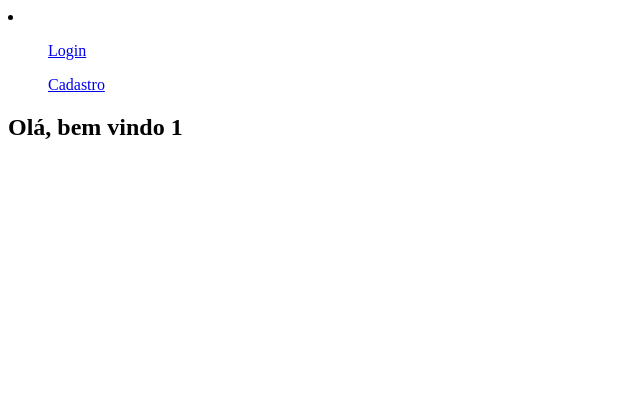
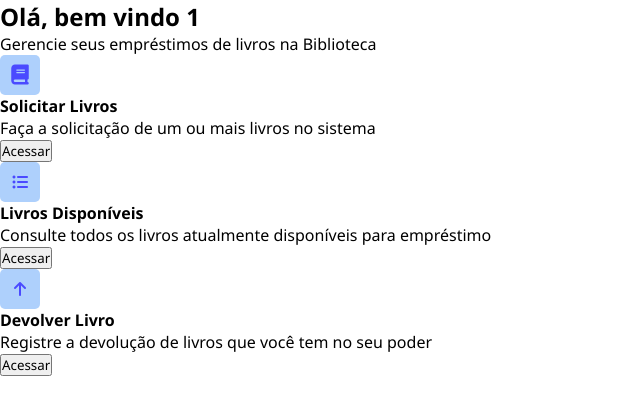
Before and after one commit to feliperrgama/Sistema-Gerenciamento-Biblioteca, a Flask app: page /usuarios/1 in a window 1280 px wide. Shown: the top 415 px of the page, without its empty margins (0-640 px from the left). Run offline with Flask 3, Linux system fonts and the light colour scheme.

Commit message:
Dando continuidade para a implementação da home page do usuário
Refatorando o código da página de cadastro, pois está estava com erros

```diff
--- a/templates/src-front/home_page_user.html
+++ b/templates/src-front/home_page_user.html
@@ -6,21 +6,96 @@
     <meta name="viewport" content="width=device-width, initial-scale=1.0">
     <title>USER HOME PAGE | SGB</title>
 
+    <link rel="stylesheet" href="https://cdnjs.cloudflare.com/ajax/libs/font-awesome/6.5.1/css/all.min.css"
+        integrity="sha512-DTOQO9RWCH3ppGqcWaEA1BIZOC6xxalwEsw9c2QQeAIftl+Vegovlnee1c9QX4TctnWMn13TZye+giMm8e2LwA=="
+        crossorigin="anonymous" referrerpolicy="no-referrer" />
+
     <style>
+        * {
+            padding: 0;
+            margin: 0;
+            box-sizing: border-box;
+            font-family: 'Segoe UI', Tahoma, Geneva, Verdana, sans-serif;
+        }
 
+        body {
+            min-height: 100vh;
+            display: flex;
+            flex-direction: column;
+        }
+
+        .icon-function {
+            background-color: rgb(174, 208, 252);
+            width: 40px;
+            height: 40px;
+            display: flex;
+            align-items: center;
+            justify-content: center;
+            border-radius: 5px;
+        }
     </style>
 </head>
 
 <body>
-    <header>
-        <li>
-            <ul><a href="http://127.0.0.1:5000/login">Login</a></ul>
-            <ul><a href="http://127.0.0.1:5000/register">Cadastro</a></ul>
-        </li>
-    </header>
+    <main>
+        <section class="sec-1">
+            <h1>Olá, bem vindo {{ nome_do_usuario }}</h1>
+            <p>Gerencie seus empréstimos de livros na Biblioteca</p>
+        </section>
 
-    <main>
-        <h2>Olá, bem vindo {{ nome_do_usuario }}</h2>
+        <section class="sec-2">
+            <div class="function-container">
+                <div class="function">
+                    <div class="icon-function">
+                        <i style="color: rgb(74, 74, 255); font-size: 20px;" class="fa-solid fa-book"></i>
+                    </div>
+
+                    <div class="function-name">
+                        <h4>Solicitar Livros</h4>
+                        <p class="p-function">Faça a solicitação de um ou mais livros no sistema</p>
+                    </div>
+                </div>
+
+                <div>
+                    <button class="acessar-btn">Acessar</button>
+                </div>
+            </div>
+
+            <div class="function-container">
+                <div class="function">
+                    <div class="icon-function">
+                        <i style="color: rgb(74, 74, 255);" class="fa-solid fa-list-ul"></i>
+                    </div>
+
+                    <div>
+                        <h4>Livros Disponíveis</h4>
+                        <p>Consulte todos os livros atualmente disponíveis para empréstimo</p>
+                    </div>
+                </div>
+
+                <div>
+                    <button class="acessar-btn">Acessar</button>
+                </div>
+            </div>
+
+            <div class="function-container">
+                <div class="function">
+                    <div class="icon-function">
+                        <i style="color: rgb(74, 74, 255);" class="fa-solid fa-arrow-up"></i>
+                    </div>
+
+                    <div>
+                        <h4>Devolver Livro</h4>
+                        <p>Registre a devolução de livros que você tem no seu poder</p>
+                    </div>
+                </div>
+
+                <div>
+                    <button class="acessar-btn">Acessar</button>
+                </div>
+            </div>
+
+        </section>
     </main>
 
     <footer>
```
Also changed, not shown: api.py (+15 -0 lines), templates/src-front/register.html (+6 -5 lines).
